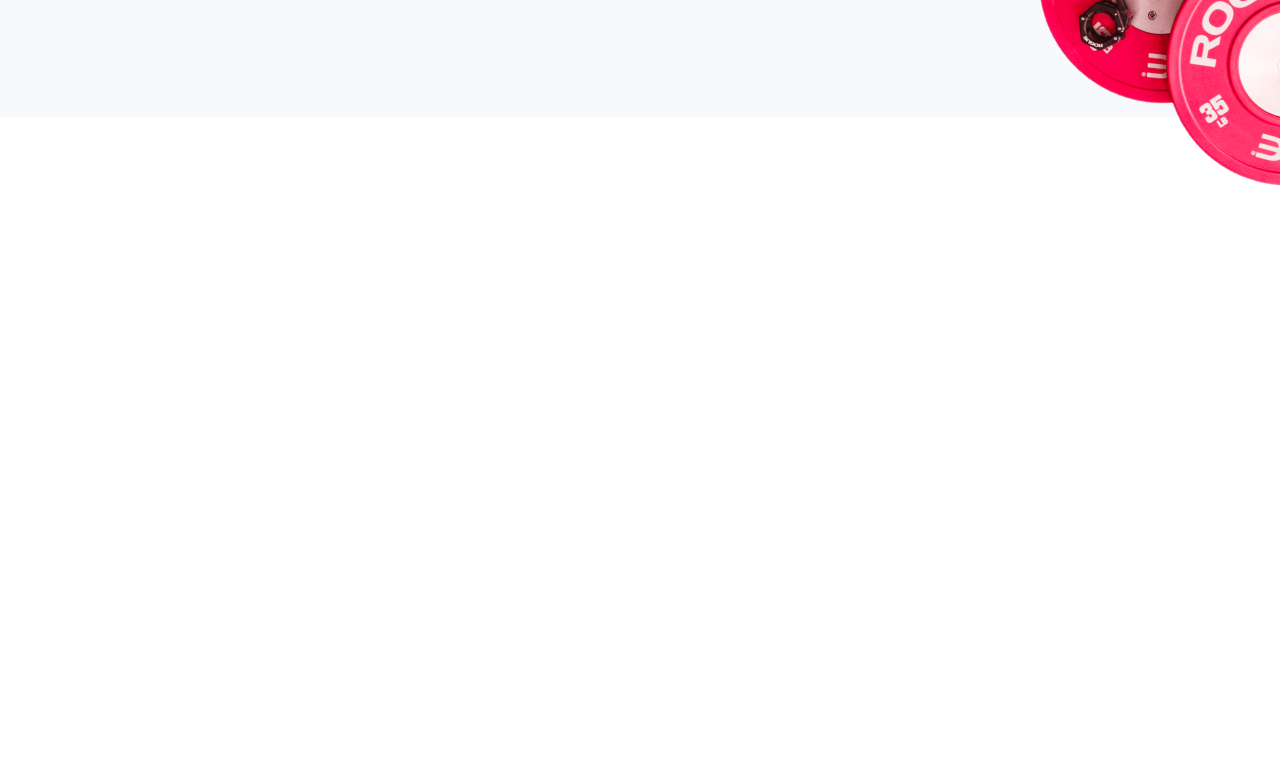
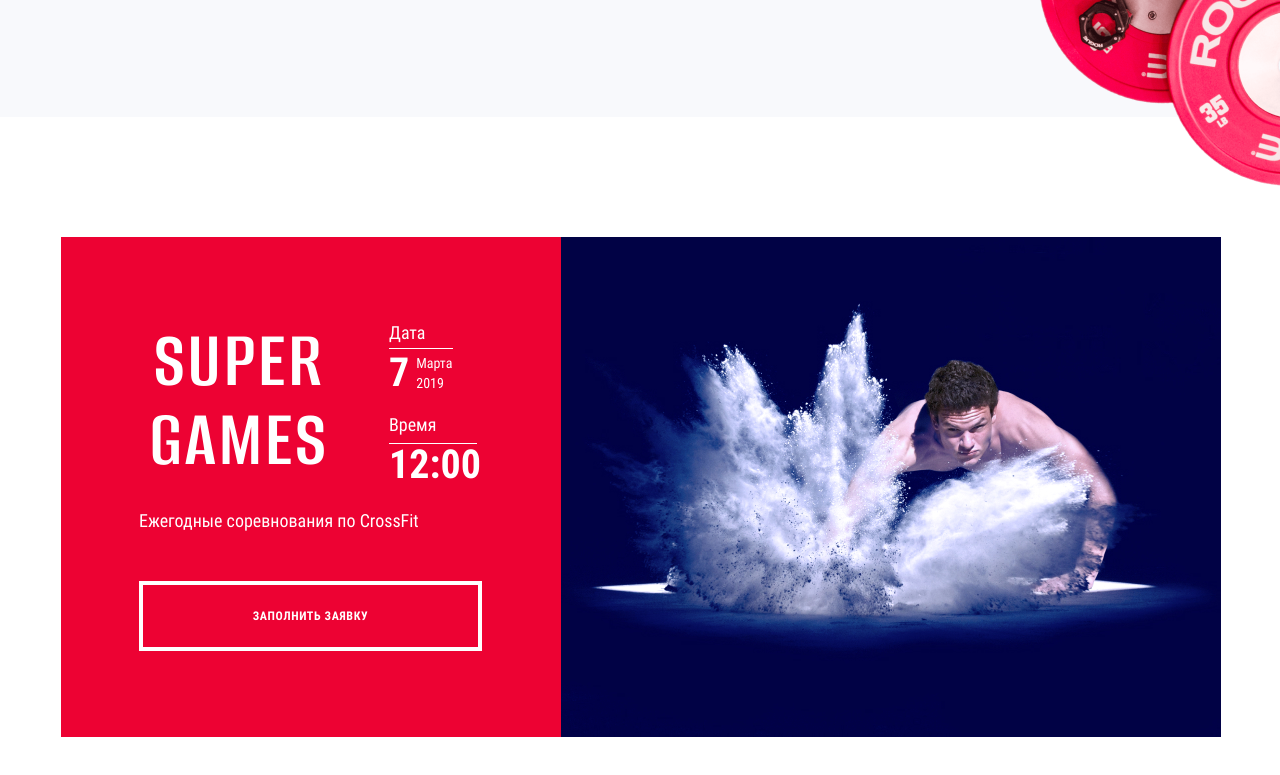
Before and after one commit to Brs-B/accelerator-fitness, a website: page source/index.html in a window 1280 px wide. Shown: the part 2149-2924 px from the top of the page. Before the commit the page ends 2416 px from the top, so only its background shows below. Drawn offline with nearby package versions, Linux system fonts and the light colour scheme; files that its build step writes are made by us from their sources; files whose address does not match are found by name.

Commit message:
Добавление блока событие (Super Games)

```diff
--- a/source/index.html
+++ b/source/index.html
@@ -378,6 +378,58 @@
             </picture>
           </div>
         </section>
+        <section class="event">
+          <div class="container">
+            <div class="event__wrapper">
+              <div class="event__content">
+                <div class="event__content-top">
+                  <h2>
+                    Super games
+                  </h2>
+                  <dl class="event__date-time">
+                    <dt class="event__date-key">
+                      Дата
+                    </dt>
+                    <dd class="event__date-value">
+                      <span class="event__date-digit">
+                        7
+                      </span>
+                      <span class="event__date-add">
+                        <span class="event__date-month">
+                          Марта
+                        </span>
+                        <span class="event__date-year">
+                          2019
+                        </span>
+                      </span>
+                    </dd>
+                    <dt class="event__time-key">
+                      Время
+                    </dt>
+                    <dd class="events__time-value">
+                      12:00
+                    </dd>
+                  </dl>
+                </div>
+                <div class="event__content-bottom">
+                  <p>
+                    Ежегодные соревнования по&nbsp;CrossFit
+                  </p>
+                  <a href="#">
+                    Заполнить заявку
+                  </a>
+                </div>
+              </div>
+              <div class="event__image">
+                <picture>
+                  <source media="(max-width: 767px)" srcset="img/super-games-mobile.jpg 1x, img/super-games-mobile@2x.jpg 2x">
+                  <source media="(max-width: 1199px)" srcset="img/super-games-tablet.jpg 1x, img/super-games-tablet@2x.jpg 2x">
+                  <img src="img/super-games-desktop.jpg" srcset="img/super-games-desktop@2x.jpg 2x" width="660" height="500" alt="Событие">
+                </picture>
+              </div>
+            </div>
+          </div>
+        </section>
       </main>
       <footer>
         <div class="container"></div>
--- /dev/null
+++ b/source/sass/blocks/event.scss
@@ -0,0 +1,244 @@
+.event__wrapper {
+  display: grid;
+  grid-template-columns: 500px 660px;
+  padding-top: 120px;
+  margin-bottom: 106px;
+
+  @include vp-1199 {
+    grid-template-columns: 1fr 386px;
+    grid-auto-rows: 1fr;
+    padding-top: 100px;
+    margin-bottom: 100px;
+  }
+
+  @include vp-767 {
+    grid-template-columns: minmax(auto, 442px);
+    justify-content: center;
+    padding-top: 70px;
+    margin-bottom: 70px;
+  }
+}
+
+.event__content {
+  background-color: $color-background-red;
+  padding: 82px 79px 80px 78px;
+
+  @include vp-1199 {
+    text-align: center;
+    padding: 49px 45px 48px;
+  }
+
+  @include vp-767 {
+    display: flex;
+    flex-direction: column;
+    justify-content: space-between;
+    padding: 49px 44px 48px;
+  }
+}
+
+.event__content-top {
+  display: flex;
+  flex-direction: row;
+  flex-wrap: wrap;
+
+  @include vp-1199 {
+    justify-content: space-between;
+  }
+}
+
+.event__content-top h2 {
+  margin: 0;
+  width: 200px;
+  text-align: center;
+  font-family: $ff-alumni-sans;
+  font-size: 82px;
+  line-height: 79px;
+  font-weight: $fw-semibold;
+  color: $color-default-white;
+  letter-spacing: 0.03em;
+  text-transform: uppercase;
+  padding-top: 2px;
+  margin-right: 50px;
+
+  @include vp-1199 {
+    width: 117px;
+    font-size: 48px;
+    line-height: 48px;
+    padding-top: 2px;
+    margin-right: 29px;
+  }
+}
+
+.event__date-time {
+  display: flex;
+  flex-direction: column;
+  flex-wrap: wrap;
+  align-items: flex-start;
+  margin: 0;
+}
+
+.event__date-key,
+.event__time-key {
+  position: relative;
+  font-family: $ff-roboto-condensed;
+  font-size: 18px;
+  line-height: 27px;
+  font-weight: $fw-regular;
+  color: $color-default-white;
+
+  @include vp-1199 {
+    font-size: 12px;
+    line-height: 18px;
+  }
+}
+
+.event__date-value,
+.events__time-value {
+  display: flex;
+  flex-direction: row;
+  flex-wrap: wrap;
+  font-family: $ff-roboto-condensed;
+  font-size: 40px;
+  line-height: 40px;
+  font-weight: $fw-bold;
+  color: $color-default-white;
+  margin: 0;
+  padding-top: 7px;
+
+  @include vp-1199 {
+    padding-top: 4px;
+    font-size: 24px;
+    line-height: 24px;
+  }
+}
+
+.event__date-add {
+  display: flex;
+  flex-direction: column;
+  flex-wrap: wrap;
+  text-align: start;
+  font-size: 14px;
+  line-height: 20px;
+  font-weight: $fw-regular;
+
+  @include vp-1199 {
+    font-size: 10px;
+    line-height: 12px;
+  }
+}
+
+.event__date-digit {
+  margin-right: 7px;
+
+  @include vp-1199 {
+    margin-right: 3px;
+  }
+}
+
+.event__time-key {
+  padding-top: 18px;
+
+  @include vp-1199 {
+    padding-top: 7px;
+  }
+}
+
+.event__date-key::before {
+  position: absolute;
+  content: "";
+  width: 64px;
+  height: 1px;
+  top: 29px;
+  left: 0;
+  background-color: $color-default-white;
+
+  @include vp-1199 {
+    width: 42px;
+    top: 18px;
+  }
+}
+
+.event__time-key::before {
+  position: absolute;
+  content: "";
+  width: 88px;
+  height: 1px;
+  top: 50px;
+  left: 0;
+  background-color: $color-default-white;
+
+  @include vp-1199 {
+    width: 56px;
+    top: 25px;
+  }
+}
+
+.event__content-bottom {
+  display: flex;
+  flex-direction: column;
+  flex-wrap: wrap;
+}
+
+.event__content-bottom p {
+  font-family: $ff-roboto-condensed;
+  font-size: 18px;
+  line-height: 27px;
+  font-weight: $fw-regular;
+  color: $color-default-white;
+  margin: 0;
+  padding-top: 22px;
+  text-align: start;
+
+  @include vp-1199 {
+    padding-top: 6px;
+    font-size: 12px;
+    line-height: 18px;
+    text-align: center;
+    margin-left: -15px;
+  }
+}
+
+.event__content-bottom a {
+  width: 100%;
+  font-family: $ff-roboto-condensed;
+  font-size: 12px;
+  line-height: 14px;
+  font-weight: $fw-bold;
+  letter-spacing: 0.05em;
+  color: $color-default-white;
+  margin: 0;
+  margin-top: 47px;
+  padding: 24px 0;
+  text-align: center;
+  text-transform: uppercase;
+  border: 4px solid $color-default-white;
+
+  @include vp-1199 {
+    padding: 13px 0;
+    font-size: 10px;
+    line-height: 12px;
+    margin-top: 30px;
+    border: 2px solid $color-default-white;
+  }
+}
+
+.event__image {
+  @include vp-767 {
+    min-width: 290px;
+  }
+}
+
+.event__image img {
+  width: 660px;
+  height: 500px;
+
+  @include vp-1199 {
+    width: 386px;
+    height: 292px;
+  }
+
+  @include vp-767 {
+    width: 100%;
+    height: 100%;
+  }
+}
--- a/source/sass/blocks/membership.scss
+++ b/source/sass/blocks/membership.scss
@@ -1,4 +1,5 @@
 .membership {
+  position: relative;
   background-color: $color-background-gray;
 }
 
@@ -15,7 +16,7 @@
 
   @include vp-767 {
     padding-top: 65px;
-    padding-bottom: 65px;
+    padding-bottom: 70px;
   }
 }
 
--- a/source/sass/style.scss
+++ b/source/sass/style.scss
@@ -21,6 +21,7 @@
 @import "blocks/main-block";
 @import "blocks/fitness-room";
 @import "blocks/membership";
+@import "blocks/event";
 @import "blocks/btn";
 @import "blocks/modal";
 @import "blocks/custom-input";
--- a/source/sass/variables.scss
+++ b/source/sass/variables.scss
@@ -10,6 +10,7 @@ $color-background-gray: #f8f9fc;
 $color-dark-blue-half: rgba(16, 38, 84, 0.5);
 $color-stripes: rgba(120, 120, 120, 0.2);
 $color-red: #d10a42;
+$color-background-red: #ed0233;
 
 // Default
 
```
Also changed, not shown: build/css/style.css, build/css/style.min.css, build/index.html, 1 other file.
